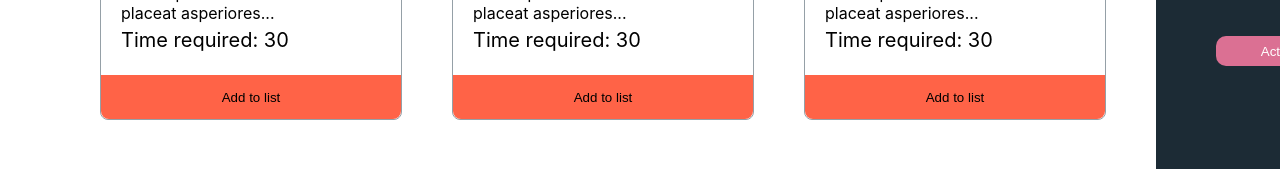
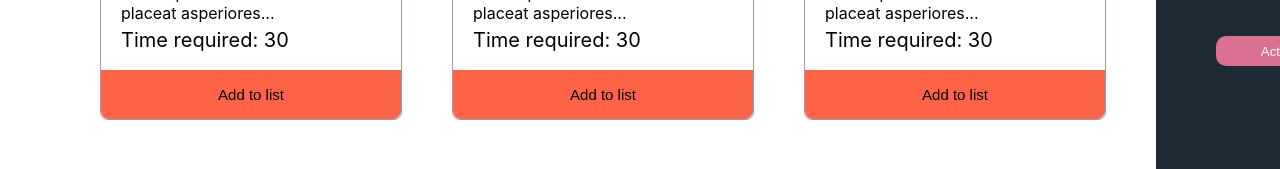
Before and after one commit to niloymodak/the-fitness-zone-8, a React (Create React App) app: page / in a window 1280 px wide. Shown: the part 522-691 px from the top of the page. Built offline with nearby package versions, Linux system fonts and the light colour scheme.

Commit message:
nine commit

```diff
--- a/src/components/Exercise/Exercise.css
+++ b/src/components/Exercise/Exercise.css
@@ -46,6 +46,8 @@
     display: flex;
     align-items: center;
     justify-content: center;
+    font-size: 15px;
+    ;
 }
 
 .btn-text {
```
